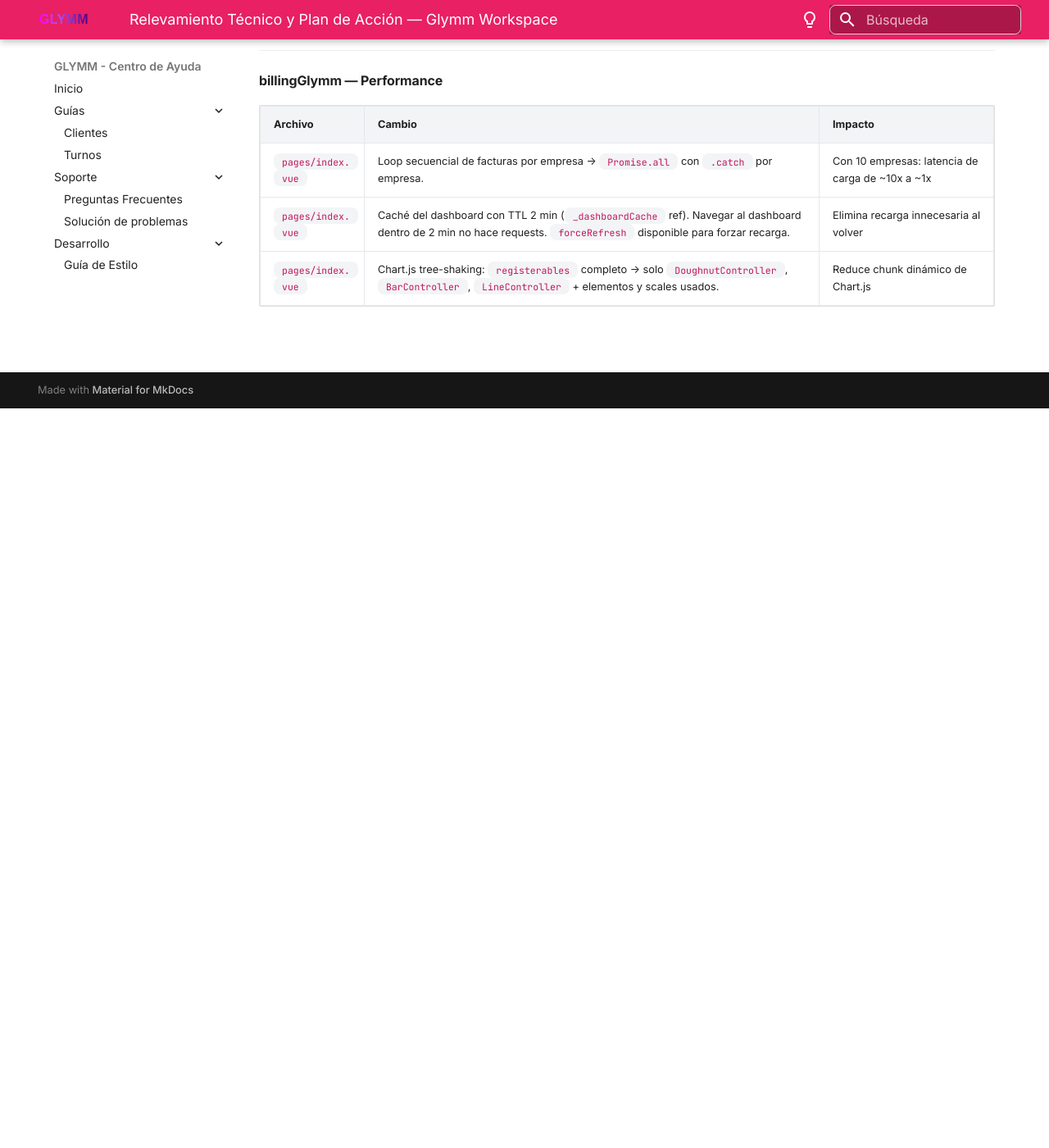
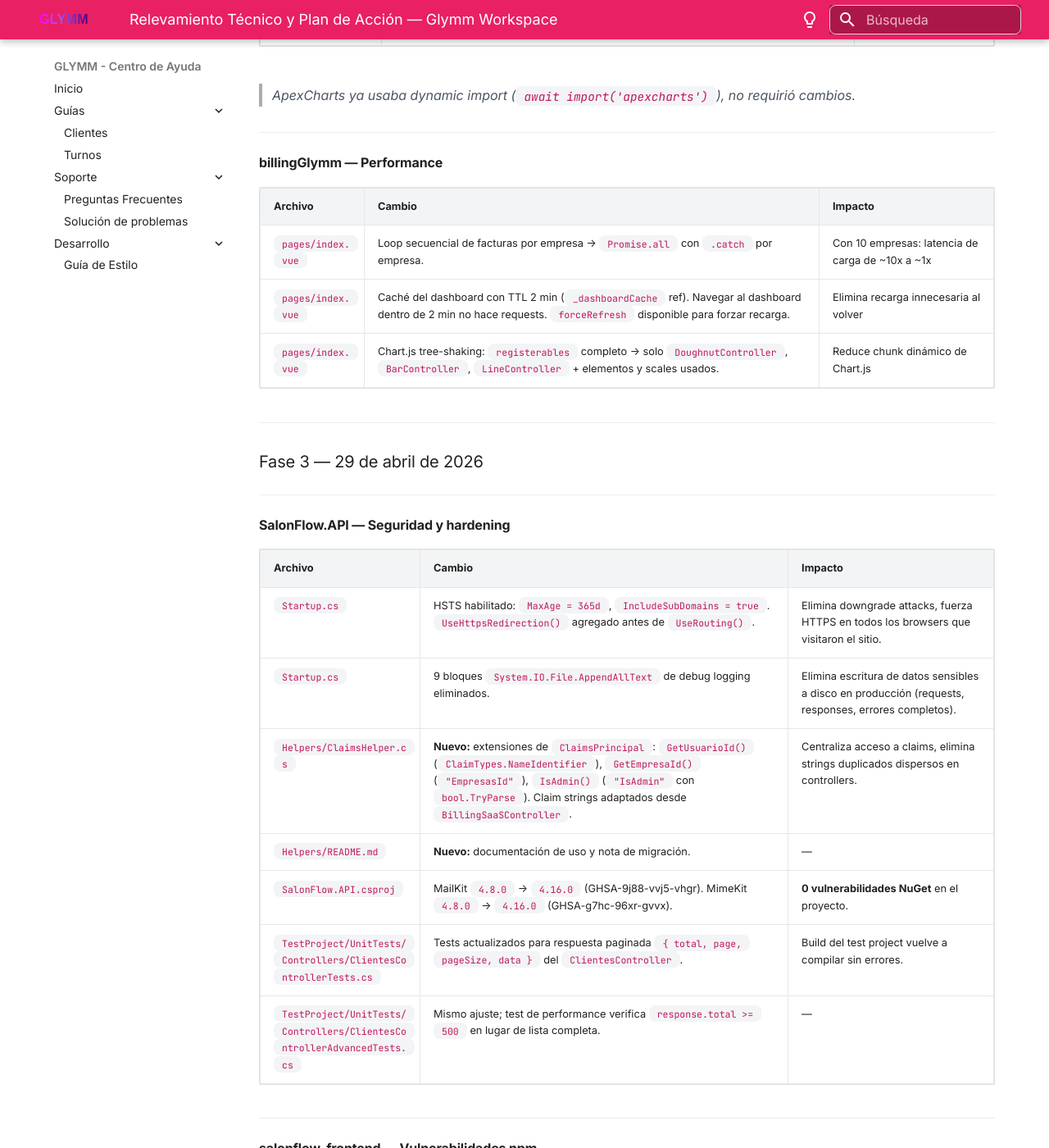
Before and after one commit to GLYMM-app/glymm-docs, an MkDocs documentation site: the page built from docs/relevamiento-tecnico-2026.md, in a window 1280 px wide and 1400 px high, scrolled down 26373 px. Shown: the whole window at 82% size. Built offline with MkDocs 1.6.1 and Material for MkDocs 9.7.7, drawn with Linux system fonts in a browser that asks for light colours; before the commit the page ends 26871 px from its top, so only the background shows below that; some of the changed text lies outside the part shown.

Commit message:
docs: Phase 3 changelog — HSTS, ClaimsHelper, NuGet fixes, toasts, npm audit
- Update header: last updated → Phase 3
- Mark completed Phase 3 items in action plan checklist
- Add Phase 3 changelog section with tables per project:
  API: HSTS, debug logging removal, ClaimsHelper, MailKit/MimeKit 4.16.0, test fixes
  salonflow-frontend: aws-amplify update, SECURITY-AUDIT.md
  billingGlymm: useToast composable, AppToast component, 7 alert() replacements
- Add Phase 3 status summary table

Co-Authored-By: Claude Sonnet 4.6 <noreply@anthropic.com>

```diff
--- a/docs/relevamiento-tecnico-2026.md
+++ b/docs/relevamiento-tecnico-2026.md
@@ -1,7 +1,7 @@
 # Relevamiento Técnico y Plan de Acción — Glymm Workspace
 
 **Fecha:** 29 de abril de 2026
-**Última actualización:** 29 de abril de 2026 — Fase 1 aplicada
+**Última actualización:** 29 de abril de 2026 — Fase 3 aplicada
 **Alcance:** Análisis de seguridad, performance, calidad de código y vulnerabilidades de los 4 proyectos del workspace.
 **Proyectos analizados:**
 - `proyecto/SalonFlow.API` — Backend .NET 8 (ASP.NET Core)
@@ -723,21 +723,23 @@ Estas tareas deben completarse antes de cualquier otro commit al repositorio:
 
 ### Fase 3 — Próximas 2 Semanas
 
-- [ ] **[API]** Migrar logging a Serilog, eliminar `File.AppendAllText`
+- [ ] **[API]** Migrar logging a Serilog (reemplazar `File.AppendAllText` ya eliminado, ahora implementar destino estructurado)
 - [ ] **[API]** Implementar refresh tokens y token blacklist
 - [ ] **[API]** Agregar `[Required]`, `[MaxLength]` a todos los DTOs y reactivar `ModelState` validation
-- [ ] **[API]** Refactorizar métodos duplicados de claims a `BaseApiController`
-- [ ] **[API]** Agregar HSTS y HTTPS redirect en `Startup.cs`
+- [x] **[API]** Refactorizar métodos duplicados de claims → `Helpers/ClaimsHelper.cs`
+- [x] **[API]** Agregar HSTS y HTTPS redirect en `Startup.cs`
+- [x] **[API]** Eliminar debug logging `File.AppendAllText` (9 bloques en `Startup.cs`)
+- [x] **[API]** Resolver vulnerabilidades NuGet: MailKit y MimeKit → 4.16.0
 - [ ] **[Frontend principal]** Migrar JWT de `localStorage` a `httpOnly` cookies (coordinado con backend)
-- [ ] **[Frontend principal]** Implementar caching de API con TTL
-- [ ] **[Frontend principal]** Corregir `setInterval` sin cleanup en `usePWA.ts`
+- [x] **[Frontend principal]** Implementar caching de API con TTL (`useClientes`, `useTurnos`)
+- [x] **[Frontend principal]** Corregir `setInterval` sin cleanup en `usePWA.ts`
 - [ ] **[Frontend principal]** Agregar validación de respuesta API con schema
 - [ ] **[Billing]** Migrar JWT de `localStorage` a `httpOnly` cookies
-- [ ] **[Billing]** Reemplazar `alert()` por sistema de toast consistente
+- [x] **[Billing]** Reemplazar `alert()` por sistema de toast consistente (`useToast` + `AppToast`)
 - [ ] **[Billing]** Extraer helpers duplicados a composables compartidos
-- [ ] **[Billing]** Definir enums para estados de cuenta (1=Activo, 2=Moroso, etc.)
-- [ ] **[Landing]** Crear `tsconfig.json` con `strict: true`
-- [ ] **[Landing]** Simplificar `vite.config.ts` (eliminar 39 aliases innecesarios)
+- [x] **[Billing]** Definir enums para estados de cuenta → `utils/constants.ts`
+- [x] **[Landing]** Crear `tsconfig.json` con `strict: true`
+- [x] **[Landing]** Simplificar `vite.config.ts` (39 aliases innecesarios eliminados)
 - [ ] **[Landing]** Centralizar URLs en `src/config/constants.ts`
 
 ### Fase 4 — Próximo Mes
@@ -922,3 +924,64 @@ Todos los cambios críticos e inmediatos fueron aplicados en los 4 proyectos en
 | `pages/index.vue` | Loop secuencial de facturas por empresa → `Promise.all` con `.catch` por empresa. | Con 10 empresas: latencia de carga de ~10x a ~1x |
 | `pages/index.vue` | Caché del dashboard con TTL 2 min (`_dashboardCache` ref). Navegar al dashboard dentro de 2 min no hace requests. `forceRefresh` disponible para forzar recarga. | Elimina recarga innecesaria al volver |
 | `pages/index.vue` | Chart.js tree-shaking: `registerables` completo → solo `DoughnutController`, `BarController`, `LineController` + elementos y scales usados. | Reduce chunk dinámico de Chart.js |
+
+---
+
+### Fase 3 — 29 de abril de 2026
+
+---
+
+#### SalonFlow.API — Seguridad y hardening
+
+| Archivo | Cambio | Impacto |
+|---|---|---|
+| `Startup.cs` | HSTS habilitado: `MaxAge = 365d`, `IncludeSubDomains = true`. `UseHttpsRedirection()` agregado antes de `UseRouting()`. | Elimina downgrade attacks, fuerza HTTPS en todos los browsers que visitaron el sitio. |
+| `Startup.cs` | 9 bloques `System.IO.File.AppendAllText` de debug logging eliminados. | Elimina escritura de datos sensibles a disco en producción (requests, responses, errores completos). |
+| `Helpers/ClaimsHelper.cs` | **Nuevo:** extensiones de `ClaimsPrincipal`: `GetUsuarioId()` (`ClaimTypes.NameIdentifier`), `GetEmpresaId()` (`"EmpresasId"`), `IsAdmin()` (`"IsAdmin"` con `bool.TryParse`). Claim strings adaptados desde `BillingSaaSController`. | Centraliza acceso a claims, elimina strings duplicados dispersos en controllers. |
+| `Helpers/README.md` | **Nuevo:** documentación de uso y nota de migración. | — |
+| `SalonFlow.API.csproj` | MailKit `4.8.0` → `4.16.0` (GHSA-9j88-vvj5-vhgr). MimeKit `4.8.0` → `4.16.0` (GHSA-g7hc-96xr-gvvx). | **0 vulnerabilidades NuGet** en el proyecto. |
+| `TestProject/UnitTests/Controllers/ClientesControllerTests.cs` | Tests actualizados para respuesta paginada `{ total, page, pageSize, data }` del `ClientesController`. | Build del test project vuelve a compilar sin errores. |
+| `TestProject/UnitTests/Controllers/ClientesControllerAdvancedTests.cs` | Mismo ajuste; test de performance verifica `response.total >= 500` en lugar de lista completa. | — |
+
+---
+
+#### salonflow-frontend — Vulnerabilidades npm
+
+| Archivo | Cambio | Impacto |
+|---|---|---|
+| `package.json` / `package-lock.json` | `@aws-amplify/backend`, `@aws-amplify/backend-cli`, `aws-cdk-lib` actualizados a latest disponible. | 132 → 129 vulnerabilidades. Las 129 restantes son únicamente en `devDependencies` de herramientas de infraestructura AWS (`@aws-sdk/client-sso-oidc`, `@aws-sdk/client-sts`) — **no afectan el bundle del browser**. Bloqueadas por AWS (sin parche upstream disponible). |
+| `SECURITY-AUDIT.md` | **Nuevo:** documenta el estado de las 129 vulnerabilidades restantes, su origen, su ausencia de impacto en runtime, y el plan de seguimiento cuando AWS libere parches. | — |
+
+---
+
+#### billingGlymm — UX y calidad
+
+| Archivo | Cambio | Impacto |
+|---|---|---|
+| `composables/useToast.ts` | **Nuevo:** composable singleton de toasts (`success`, `error`, `info`) con auto-dismiss configurable (default 4s). Sin dependencias externas. | Base para reemplazar todos los `alert()` bloqueantes. |
+| `components/AppToast.vue` | **Nuevo:** overlay global con `Teleport to="body"`, `TransitionGroup` slide-in desde la derecha, colores semánticos por tipo. | — |
+| `app.vue` | `<AppToast />` montado globalmente sobre todos los layouts. | Toasts visibles en todas las páginas. |
+| `components/CalcularFacturasModal.vue` | `alert(error)` → `toastError(error)`. | — |
+| `components/EmpresaDetailsModal.vue` | 3 `alert()` → `toastError()`/`toastSuccess()` según contexto. | — |
+| `pages/empresas/[id]/facturas.vue` | 2 `alert()` → `toastError()`. | — |
+| `pages/facturas.vue` | 1 `alert()` → `toastError()`. | — |
+
+> Total: **7 `alert()` eliminados**, ninguno queda en el codebase.
+
+---
+
+#### Estado del plan de acción (Fase 3)
+
+| Item | Estado |
+|---|---|
+| [API] Eliminar `File.AppendAllText` debug logging | **Completado** |
+| [API] Refactorizar claims duplicados → `ClaimsHelper` | **Completado** |
+| [API] Agregar HSTS y HTTPS redirect | **Completado** |
+| [API] Resolver vulnerabilidades NuGet (MailKit, MimeKit) | **Completado** |
+| [Billing] Reemplazar `alert()` por sistema de toast | **Completado** |
+| [API] Migrar logging a Serilog (reemplazar File.AppendAllText) | Pendiente Fase 4 |
+| [API] Implementar refresh tokens y token blacklist | Pendiente Fase 4 |
+| [API] Agregar `[Required]`, `[MaxLength]` a DTOs | Pendiente Fase 4 |
+| [Frontend] Migrar JWT de `localStorage` a `httpOnly` cookies | Pendiente Fase 4 |
+| [Billing] Migrar JWT de `localStorage` a `httpOnly` cookies | Pendiente Fase 4 |
+| [Landing] Centralizar URLs en `src/config/constants.ts` | Pendiente Fase 4 |
```
